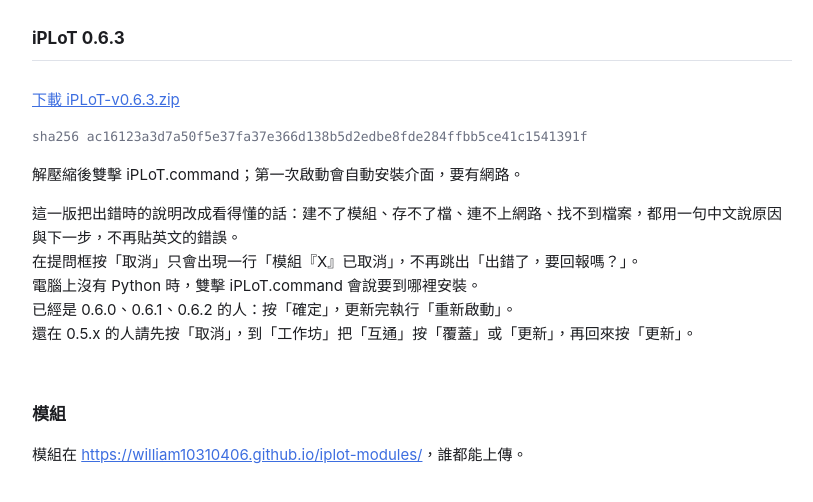
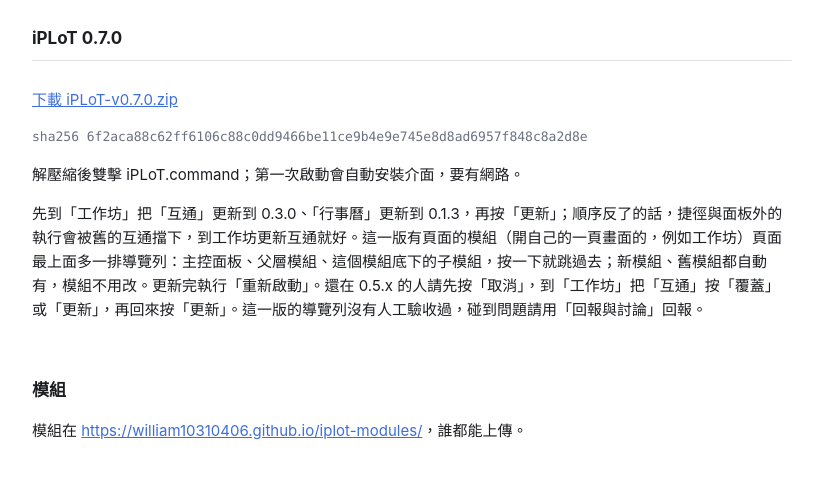
Before and after one commit to william10310406/iplot-workshop, a plain HTML site: page index.html in a window 1280 px wide. Shown: the part 58-560 px from the top of the page, without its empty margins (228-1041 px from the left). Drawn offline with Linux system fonts and the light colour scheme.

Commit message:
0.7.0（v0.7.0，2d7eefe）

```diff
--- a/index.html
+++ b/index.html
@@ -23,16 +23,12 @@ a { color: var(--accent); }
 </head>
 <body>
 <h1>iPLoT 工作坊</h1>
-<h2>iPLoT 0.6.3</h2>
+<h2>iPLoT 0.7.0</h2>
 <div class="box">
-<p><a href="https://william10310406.github.io/iplot-workshop/iPLoT-v0.6.3.zip">下載 iPLoT-v0.6.3.zip</a></p>
-<p class="sha">sha256 ac16123a3d7a50f5e37fa37e366d138b5d2edbe8fde284ffbb5ce41c1541391f</p>
+<p><a href="https://william10310406.github.io/iplot-workshop/iPLoT-v0.7.0.zip">下載 iPLoT-v0.7.0.zip</a></p>
+<p class="sha">sha256 6f2aca88c62ff6106c88c0dd9466be11ce9b4e9e745e8d8ad6957f848c8a2d8e</p>
 <p>解壓縮後雙擊 iPLoT.command；第一次啟動會自動安裝介面，要有網路。</p>
-<p class="notes">這一版把出錯時的說明改成看得懂的話：建不了模組、存不了檔、連不上網路、找不到檔案，都用一句中文說原因與下一步，不再貼英文的錯誤。
-在提問框按「取消」只會出現一行「模組『X』已取消」，不再跳出「出錯了，要回報嗎？」。
-電腦上沒有 Python 時，雙擊 iPLoT.command 會說要到哪裡安裝。
-已經是 0.6.0、0.6.1、0.6.2 的人：按「確定」，更新完執行「重新啟動」。
-還在 0.5.x 的人請先按「取消」，到「工作坊」把「互通」按「覆蓋」或「更新」，再回來按「更新」。</p>
+<p class="notes">先到「工作坊」把「互通」更新到 0.3.0、「行事曆」更新到 0.1.3，再按「更新」；順序反了的話，捷徑與面板外的執行會被舊的互通擋下，到工作坊更新互通就好。這一版有頁面的模組（開自己的一頁畫面的，例如工作坊）頁面最上面多一排導覽列：主控面板、父層模組、這個模組底下的子模組，按一下就跳過去；新模組、舊模組都自動有，模組不用改。更新完執行「重新啟動」。還在 0.5.x 的人請先按「取消」，到「工作坊」把「互通」按「覆蓋」或「更新」，再回來按「更新」。這一版的導覽列沒有人工驗收過，碰到問題請用「回報與討論」回報。</p>
 </div>
 <h2>模組</h2>
 <p>模組在 <a href="https://william10310406.github.io/iplot-modules/">https://william10310406.github.io/iplot-modules/</a>，誰都能上傳。</p>
```
Also changed, not shown: update.json (+4 -4 lines), 1 other file.
